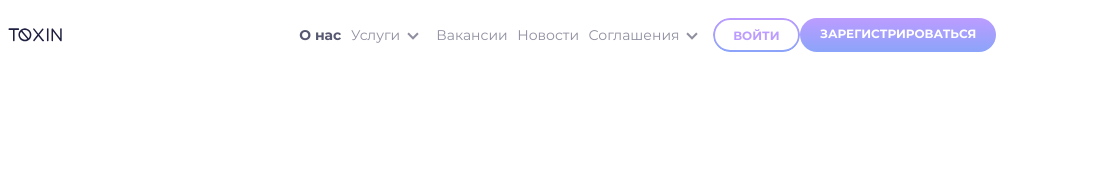
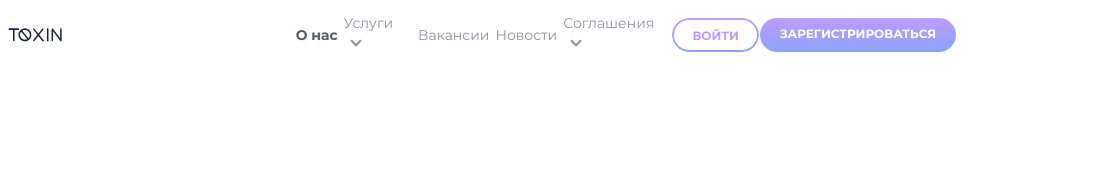
Before and after one commit to sailoksis/hotelRizz, a website: page src/index.html in a window 1280 px wide. Shown: the top 178 px of the page, 184-1280 px from the left. Drawn offline with nearby package versions, Linux system fonts and the light colour scheme; files that its build step writes are made by us from their sources; files whose address does not match are found by name.

Commit message:
Добавил позиционирование меню

```diff
--- a/gulp/version.json
+++ b/gulp/version.json
@@ -1,3 +1,3 @@
 {
-    "main": "20220811124607"
+    "main": "20220812025912"
 }
--- a/src/scss/header.scss
+++ b/src/scss/header.scss
@@ -36,18 +36,19 @@
     &__logo {
       padding-right: 11.5px;
     }
+    &__menu{
+      display: flex;
+      flex: 0 0 440/1160 * 100%;
+
+    }
     //display none скрыл саблист для удобствва, разделить линки, разделить стрелки, сделать выпадающий список
   }
 
     .menu {
-      flex: 0 0 420px;
-      width: 100%;
+
 
       &__body {
-        overflow: auto;
-        flex: 0 0 390.5/1160 * 100%;
         color: rgba(31, 32, 65, 0.5);
-        overflow: hidden;
       }
       &__list {
         display: flex;
```
Also changed, not shown: .dist/css/style.css, .dist/css/style.min.css.
